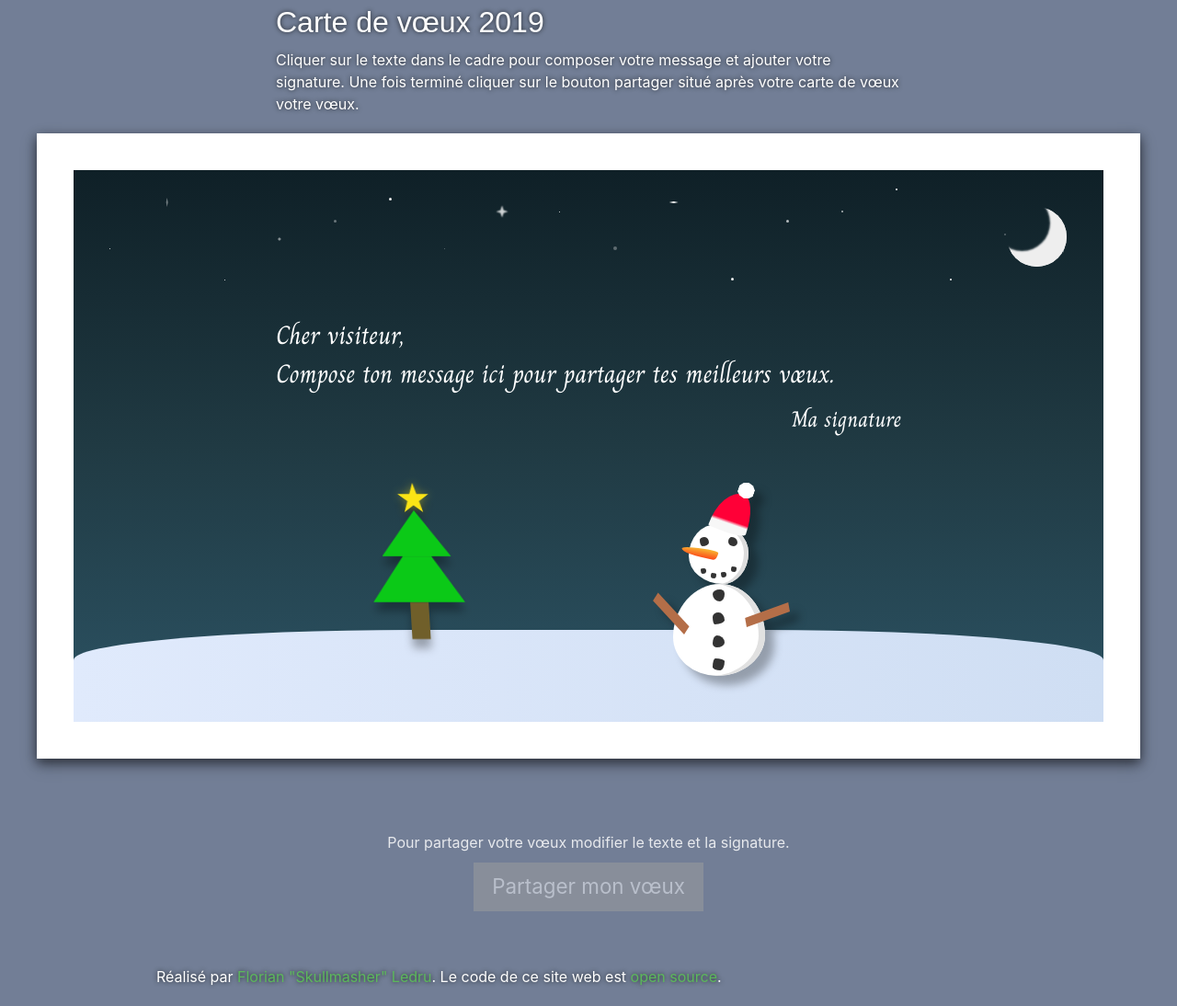
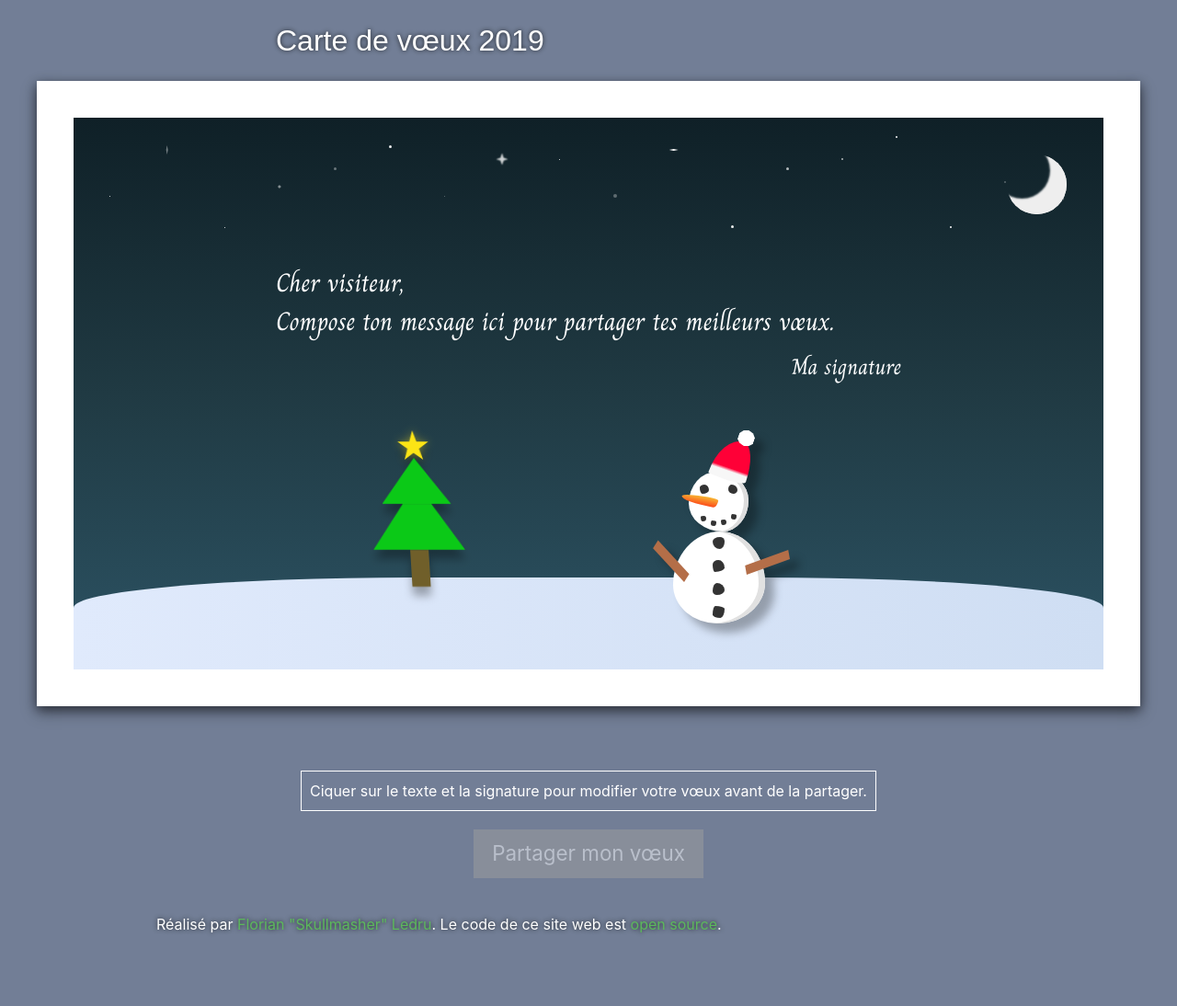
Before and after one commit to SkullMasher/wish-card-2019, a PHP site: page /templates/index.phtml in a window 1280 px wide. Shown: the whole page at 92% size. After the commit the page ends 1015 px from the top, so only its background shows below. Run offline with PHP 8.4, Linux system fonts and the light colour scheme; data that the repository does not hold is empty; a stand-in replaces the project's code that opens the database connection.

Commit message:
:skull: Add an alert at the bottom and remove the top text

```diff
--- a/public/css/style.css
+++ b/public/css/style.css
@@ -2799,6 +2799,7 @@ a.btn {
 }
 
 .site-hero {
+  margin-top: 2rem;
   margin-bottom: 2rem;
   text-shadow: 0px 0px 5px #212529;
 }
--- a/public/js/script.js
+++ b/public/js/script.js
@@ -42,10 +42,7 @@ let formChecker = () => {
   const fillShareWish = (seed) => {
     $wishShareLink.forEach((element, index, list) => {
       element.href = element.href + seed
-
-      if (index === 1) {
-        element.text = element.href
-      }
+      element.text = element.href
     })
   }
 
@@ -71,6 +68,11 @@ let formChecker = () => {
     isWishCompleted()
   })
 
+  $wishText.addEventListener('click', (event) => {
+    wishTextIsDirty = true
+    isWishCompleted()
+  })
+
   $wishSign.addEventListener('input', (event) => {
     wishSignIsDirty = true
     isWishCompleted()
--- a/src/sass/_shame.scss
+++ b/src/sass/_shame.scss
@@ -35,6 +35,7 @@ a.btn {
 }
 
 .site-hero {
+  margin-top: $spacer-medium;
   margin-bottom: $spacer-medium;
   text-shadow: 0px 0px 5px $gray-900;
 }
--- a/templates/index.phtml
+++ b/templates/index.phtml
@@ -12,8 +12,7 @@
     <div>
       <header>
         <div class="site-hero wrapper wrapper--small">
-          <h1>Carte de vœux 2019</h1>
-          <p>Cliquer sur le texte dans le cadre pour composer votre message et ajouter votre signature. Une fois terminé cliquer sur le bouton partager situé après votre carte de vœux votre vœux.</p>
+          <h1 class="mbn">Carte de vœux 2019</h1>
         </div>
       </header>
       <main>
@@ -45,10 +44,7 @@
               <div class="wishcard__moon"></div>
             </header>
             <main class="wrapper wrapper--small font-charm">
-              <div class="wishcard__message wishcard__message--editable js-wishText" contenteditable="">
-                Cher visiteur,<br>
-                Compose ton message ici pour partager tes meilleurs vœux.
-              </div>
+              <div class="wishcard__message wishcard__message--editable js-wishText" contenteditable="">Cher visiteur,<br>Compose ton message ici pour partager tes meilleurs vœux.</div>
               <div class="wishcard__signature wishcard__signature--editable js-wishSign" contenteditable="">
                 <p>Ma signature</p>
               </div>
@@ -99,13 +95,14 @@
       </main>
       <footer class="wishcard__validation">
         <div class="wishcard__submit wrapper wrapper--small js-wishSubmit">
-          <p class="color--muted js-wishWarn txtcenter">Pour partager votre vœux modifier le texte et la signature.</p>
+          <div class="mbm">
+            <p class="alert alert--ghost js-wishWarn">Ciquer sur le texte et la signature pour modifier votre vœux avant de la partager.</p>
+          </div>
           <div class="place-center">
             <button class="btn btn--success btn--big js-wishSubmitBtn js-disabled">Partager mon vœux</button>
           </div>
         </div>
         <div class="wishcard__share wrapper wrapper--small js-wishShare">
-          <p class="txtcenter mbm">Votre vœux est pret à être partager ! <a class="btn btn--small btn--success js-shareWishLink" href="" target="_blank">VOIR</a></p>
           <div class="grid has-gutter mbm">
             <div class="share-wish__link">
               <p class="mbn">Lien de votre vœux.</p>
```
Also changed, not shown: public/css/style.map.css.
